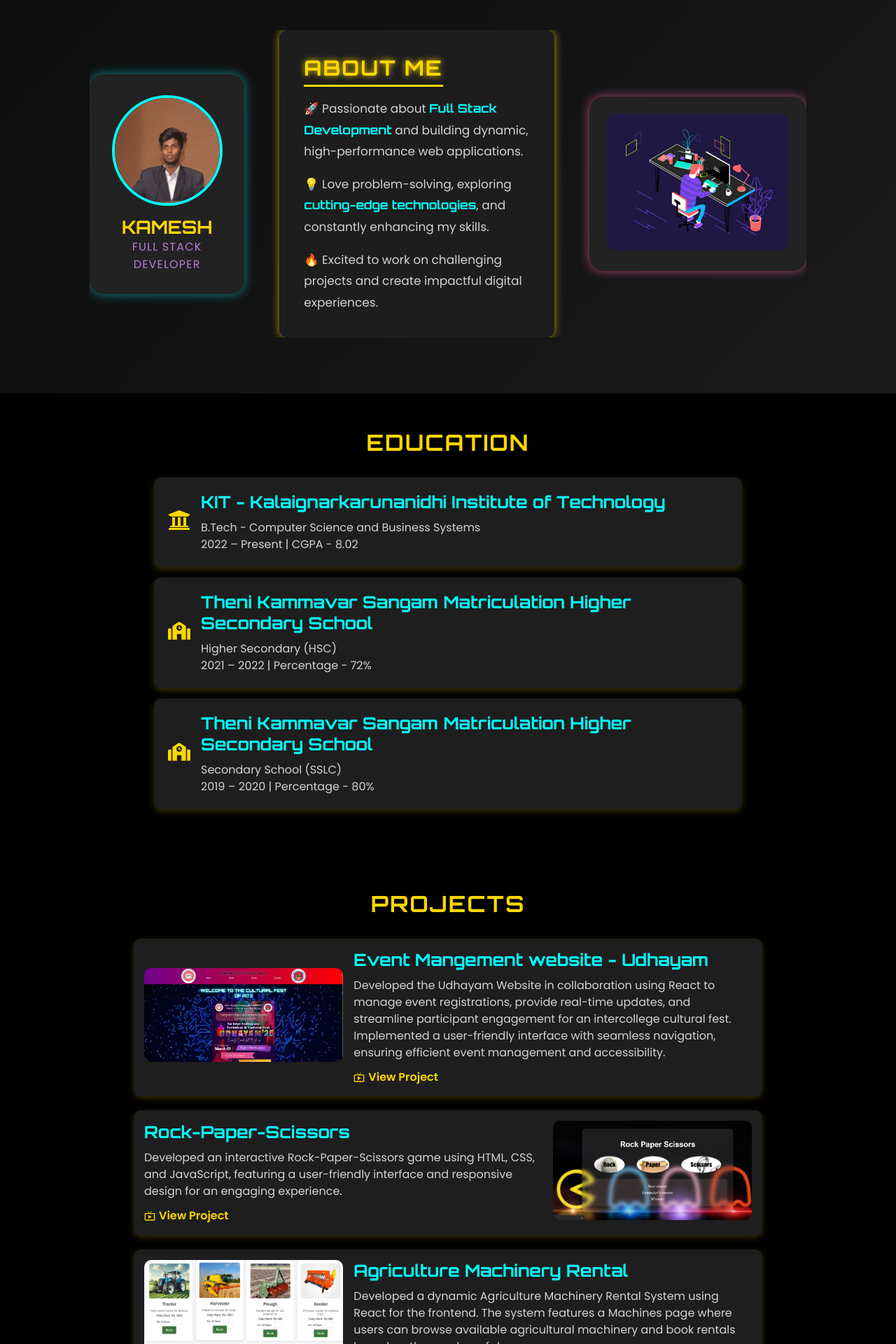
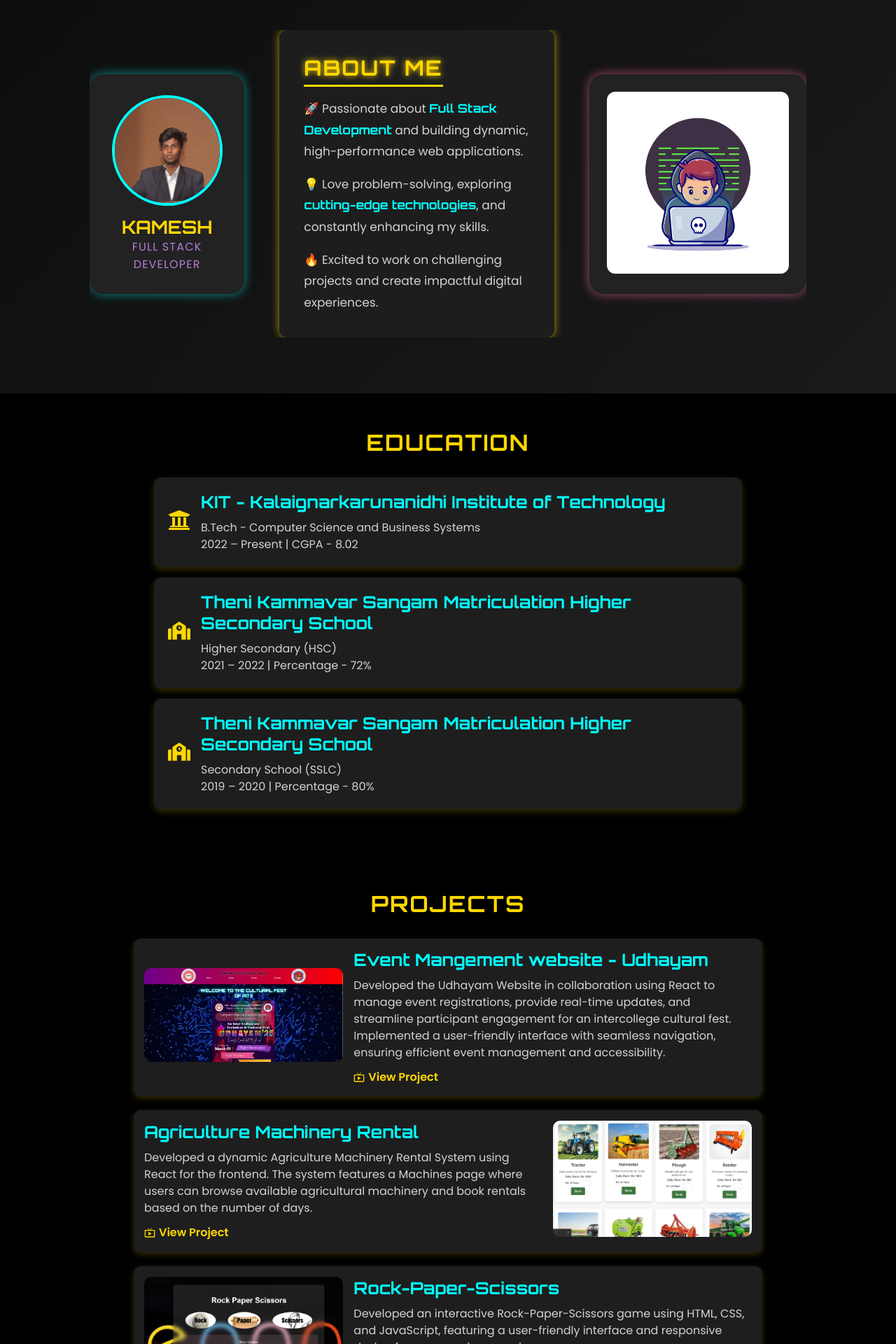
Before and after one commit to kameshp1815/React-Portfolio, a React (Vite) app: page / in a window 1280 px wide. Shown: the part 580-2500 px from the top of the page at 70% size. Built offline with nearby package versions, Linux system fonts and the light colour scheme.

Commit message:
Resume and about chnage

```diff
--- a/src/Components/About/About.jsx
+++ b/src/Components/About/About.jsx
@@ -1,6 +1,6 @@
 import "./About.css";
 import profilePic from "../../assets/kamesh.jpg"; // Your profile image
-import gifImage from "../../assets/FE.gif"; // Your GIF
+import aboutimg from "../../assets/aboutimg.jpg"
 
 const About = () => {
   return (
@@ -29,7 +29,7 @@ const About = () => {
 
         {/* Right Section - GIF */}
         <div className="about-gif-card">
-          <img src={gifImage} alt="Developer Animation" className="profile-gif" />
+          <img src={aboutimg} alt="Developer Animation" className="profile-gif" />
         </div>
       </div>
     </section>
--- a/src/Components/Projects/Projects.jsx
+++ b/src/Components/Projects/Projects.jsx
@@ -13,16 +13,16 @@ const Projects = () => {
       github: "https://udhayam-csbs.vercel.app/"
     },
     {
+      title: "Agriculture Machinery Rental",
+      description: "Developed a dynamic Agriculture Machinery Rental System using React for the frontend. The system features a Machines page where users can browse available agricultural machinery and book rentals based on the number of days.",
+      image: project3Image,
+      github: "https://agriculture-machines-rental.onrender.com/"
+    },
+    {
       title: "Rock-Paper-Scissors",
       description: "Developed an interactive Rock-Paper-Scissors game using HTML, CSS, and JavaScript, featuring a user-friendly interface and responsive design for an engaging experience.",
       image: project2Image,
       github: "https://kamesh-rockpaper-scissor-game.netlify.app/"
-    },
-    {
-      title: "Agriculture Machinery Rental",
-      description: "Developed a dynamic Agriculture Machinery Rental System using React for the frontend. The system features a Machines page where users can browse available agricultural machinery and book rentals based on the number of days.",
-      image: project3Image,
-      github: "https://agriculture-machines-rental.onrender.com/"
     }
   ];
 
```
Also changed, not shown: src/assets/aboutimg.jpg (added), 1 other file (tests, documents, lock files or other folders).
